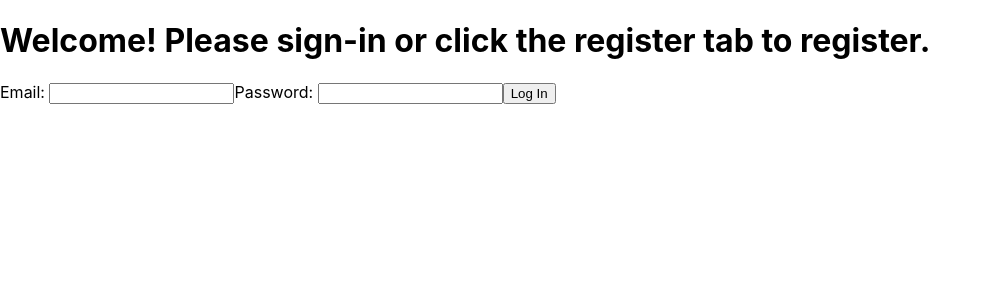
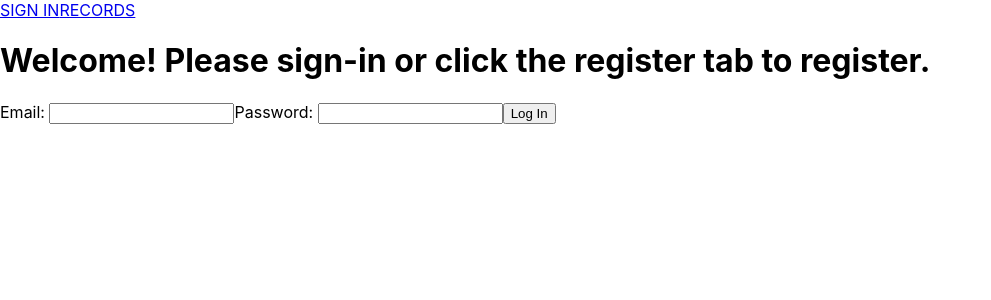
Before and after one commit to jorge90125/stax-on-stax-frontend, a React (Create React App) app in the folder stax-on-stax-frontend/: page / in a window 1280 px wide. Shown: the top 300 px of the page, without its empty margins (0-991 px from the left). Built offline with nearby package versions, Linux system fonts and the light colour scheme; no server answers.

Commit message:
Added nav bar

```diff
--- a/stax-on-stax-frontend/src/App.js
+++ b/stax-on-stax-frontend/src/App.js
@@ -2,6 +2,7 @@ import logo from './logo.svg';
 import './App.css';
 import React, {useState, useEffect} from 'react'
 import {Route, Routes, useNavigate} from 'react-router-dom'
+import Nav from './components/Nav'
 import SignIn from './components/SignIn'
 import RecordContainer from './components/RecordContainer'
 
@@ -58,6 +59,7 @@ const App = () => {
 
   return (
     <div>
+      <Nav />
       <Routes>
         <Route path='/' element={<SignIn login={login}/>}/>
         <Route path='/records' element={<RecordContainer records={records}/>}/>
--- /dev/null
+++ b/stax-on-stax-frontend/src/components/Nav.js
@@ -0,0 +1,13 @@
+import React from 'react'
+import {Link, NavLink} from 'react-router-dom'
+
+const Nav = () => {
+    return(
+        <nav>
+            <Link to='/'>SIGN IN</Link>
+            <NavLink to='/records'>RECORDS</NavLink>
+        </nav>
+    )
+}
+
+export default Nav
```
